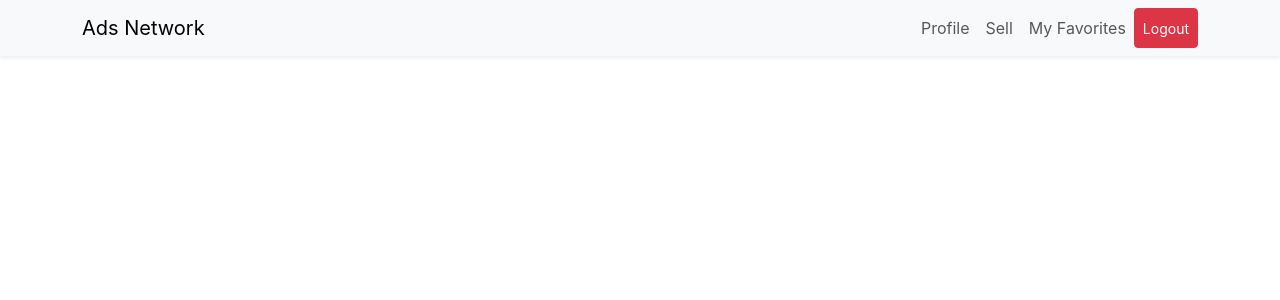
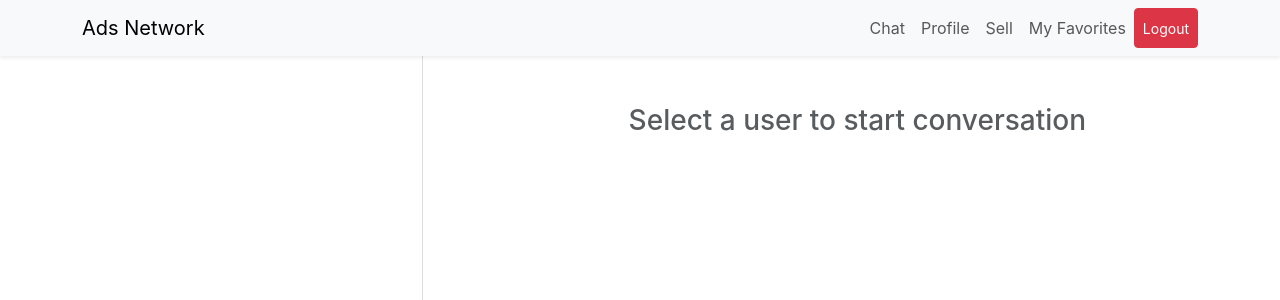
Before and after one commit to kriztiank-UCN/ads-network, a React (Create React App) app: page /chat in a window 1280 px wide. Shown: the top 300 px of the page. Built offline with nearby package versions, Linux system fonts and the light colour scheme; no server answers; sample sign-in values are in the browser's storage; the HTML template or start-up script is replaced by a standard one.

Commit message:
Initialize chat

```diff
--- a/src/App.css
+++ b/src/App.css
@@ -7,3 +7,7 @@
   text-decoration: none;
   color: inherit;
 }
+
+.users_container {
+  height: 90vh;
+}
--- a/src/App.js
+++ b/src/App.js
@@ -12,6 +12,7 @@ import PrivateRoute from './components/PrivateRoute'
 import Sell from './pages/Sell'
 import MyFavorites from './pages/MyFavorites'
 import Ad from './pages/Ad'
+import Chat from './pages/Chat'
 
 function App() {
   return (
@@ -23,6 +24,7 @@ function App() {
           <Route element={<PrivateRoute />}>
             <Route path='/sell' element={<Sell />} />
             <Route path='/favorites' element={<MyFavorites />} />
+            <Route path='/chat' element={<Chat />} />
             <Route path='/profile/:id' element={<Profile />} />
           </Route>
           <Route path='/auth/register' element={<Register />} />
--- a/src/components/Navbar.js
+++ b/src/components/Navbar.js
@@ -45,6 +45,11 @@ const Navbar = () => {
               // if the user is logged in, display Profile, logout links
               <>
                 <li className='nav-item'>
+                  <Link className='nav-link' to='/chat'>
+                    Chat
+                  </Link>
+                </li>
+                <li className='nav-item'>
                   <Link className='nav-link' to={`/profile/${user.uid}`}>
                     Profile
                   </Link>
--- a/src/pages/Ad.js
+++ b/src/pages/Ad.js
@@ -1,6 +1,6 @@
 import React, { useState, useEffect } from 'react'
 import { useParams, useNavigate, Link, useLocation } from 'react-router-dom'
-import { deleteDoc, doc, getDoc, updateDoc } from 'firebase/firestore'
+import { deleteDoc, doc, getDoc, setDoc, updateDoc } from 'firebase/firestore'
 import { auth, db, storage } from '../firebaseConfig'
 import { ref, deleteObject } from 'firebase/storage'
 import { AiOutlineHeart, AiFillHeart } from 'react-icons/ai'
@@ -67,6 +67,30 @@ const Ad = () => {
       isSold: true,
     })
     getAd()
+  }
+
+  // onClick a document is created in messages collection in Firestore
+  const createChatroom = async () => {
+    // ID will be a combination of ad ID, buyer and seller ID
+    // get the logged in user ID
+    const loggedInUser = auth.currentUser.uid
+
+    const chatId =
+      // compare the logged in user ID with the ad creator ID (who is logged in)
+      loggedInUser > ad.postedBy
+        ? // if its the loggedInUser, format the chatId as below
+          `${loggedInUser}.${ad.postedBy}.${id}`
+        : // if its the ad creator, format the chatId as below
+          `${ad.postedBy}.${loggedInUser}.${id}`
+
+    // create a document in messages collection in Firestore
+    await setDoc(doc(db, 'messages', chatId), {
+      // specify the fields (the ad ID and the users who are chatting)
+      ad: id,
+      users: [loggedInUser, ad.postedBy],
+    })
+    // navigate option state: (send the ad along with the request to the chat page)
+    navigate('/chat', { state: { ad } })
   }
 
   return ad ? (
@@ -190,7 +214,10 @@ const Ad = () => {
                   <br />
                   {/* show button to the logged in user who is not the creator of the ad */}
                   {ad.postedBy !== auth.currentUser?.uid && (
-                    <button className='btn btn-secondary btn-sm mb-3'>Chat With Seller</button>
+                    // onClick a document is created in messages collection in Firestore
+                    <button className='btn btn-secondary btn-sm mb-3' onClick={createChatroom}>
+                      Chat With Seller
+                    </button>
                   )}
                 </div>
               ) : (
--- /dev/null
+++ b/src/pages/Chat.js
@@ -0,0 +1,68 @@
+import { doc, getDoc } from 'firebase/firestore'
+import React, { useEffect, useState } from 'react'
+import { db, auth } from '../firebaseConfig'
+import { useLocation, Link } from 'react-router-dom'
+
+const Chat = () => {
+  const [chat, setChat] = useState()
+  const location = useLocation()
+
+  const getChat = async ad => {
+    const buyer = await getDoc(doc(db, 'users', auth.currentUser.uid))
+    const seller = await getDoc(doc(db, 'users', ad.postedBy))
+    setChat({ ad, me: buyer.data(), other: seller.data() })
+  }
+
+  useEffect(() => {
+    if (location.state?.ad) {
+      getChat(location.state?.ad)
+    }
+  }, [])
+
+  // console.log(chat)
+
+  return (
+    <div className='row'>
+      <div
+        className='col-2 col-md-4 users_container'
+        style={{ borderRight: '1px solid #ddd' }}
+      ></div>
+      <div className='col-10 col-md-8'>
+        {chat ? (
+          <>
+            <div className='text-center mt-1' style={{ borderBottom: '1px solid #ddd' }}>
+              {/* seller name */}
+              <h3>{chat.other.name}</h3>
+            </div>
+            <div className='p-2' style={{ borderBottom: '1px solid #ddd' }}>
+              <div className='d-flex align-items-center'>
+                <img
+                  src={chat.ad.images[0].url}
+                  alt={chat.ad.title}
+                  style={{ width: '50px', height: '50px' }}
+                />
+                <div className='d-flex align-items-center justify-content-between flex-grow-1 ms-1'>
+                  <div>
+                    <h6>{chat.ad.title}</h6>
+                    <small>{chat.ad.price}</small>
+                  </div>
+                  <Link
+                    className='btn btn-secondary btn-sm'
+                    to={`/${chat.ad.category.toLowerCase()}/${chat.ad.id}`}
+                  >
+                    View Ad
+                  </Link>
+                </div>
+              </div>
+            </div>
+          </>
+        ) : (
+          <div className='text-center mt-5'>
+            <h3>Select a user to start conversation</h3>
+          </div>
+        )}
+      </div>
+    </div>
+  )
+}
+export default Chat
```
